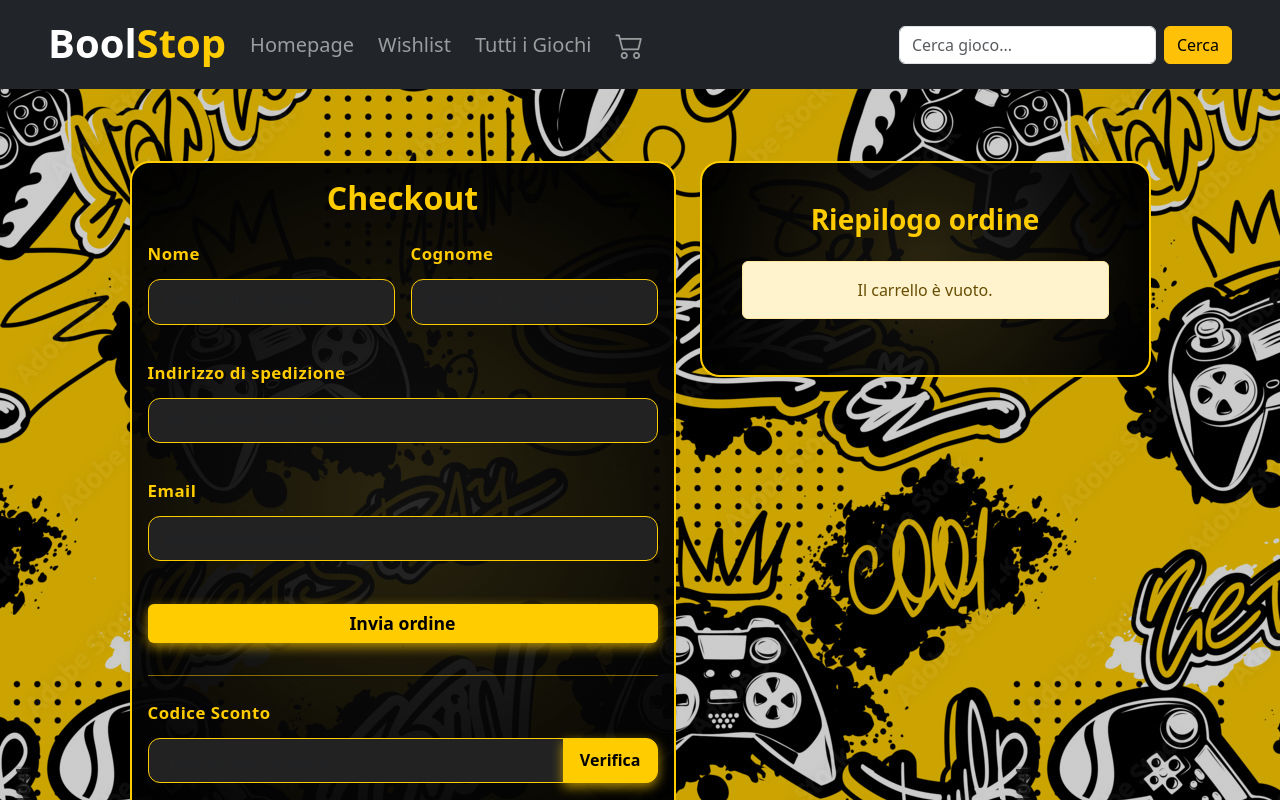
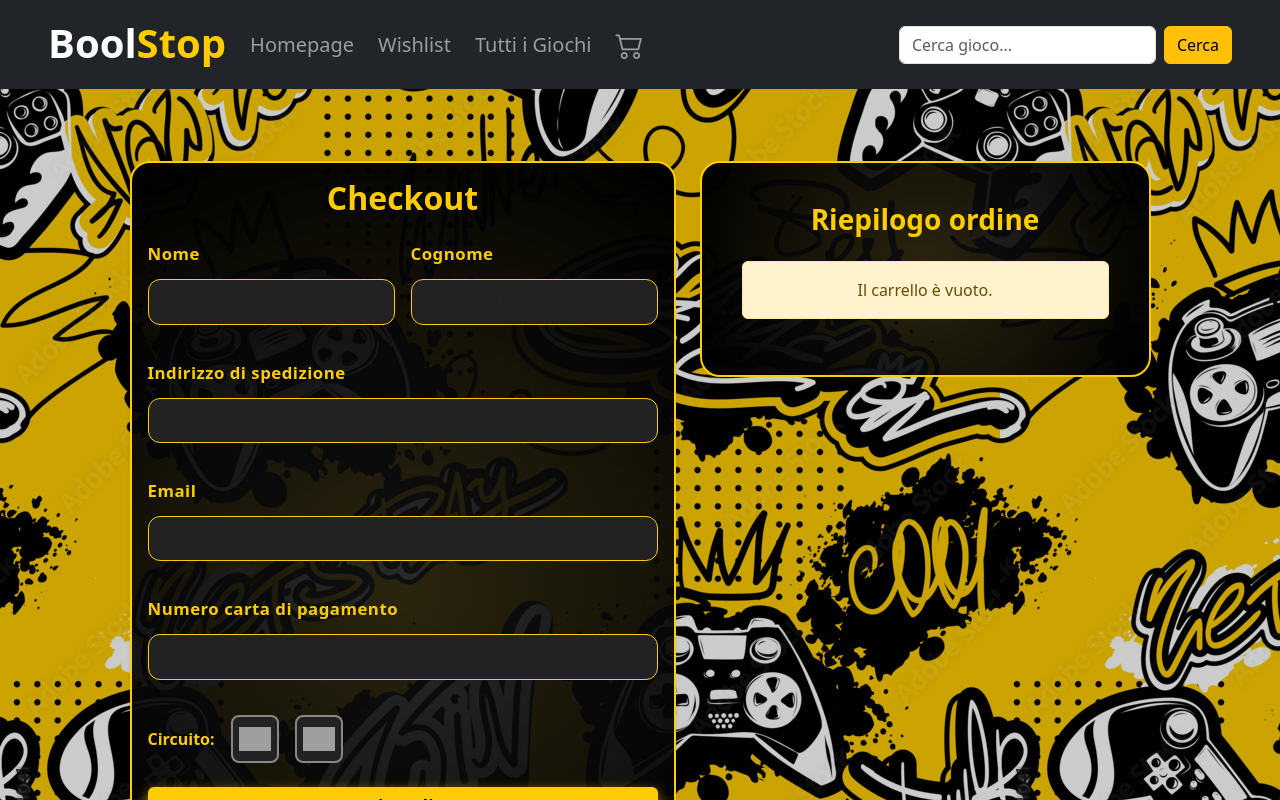
Before and after one commit to dannyarena/boolstop-frontend, a React (Vite) app: page /formCheckout in a window 1280 px wide. Shown: the top 800 px of the page. Built offline with nearby package versions, Linux system fonts and the light colour scheme; grey boxes are pictures that could not be loaded.

Commit message:
add input payment

```diff
--- a/src/pages/FormCheckoutPage.jsx
+++ b/src/pages/FormCheckoutPage.jsx
@@ -32,7 +32,9 @@ export default function FormCheckoutPage() {
     e.preventDefault();
     const dataToSend = { ...formData, videogames };
 
-    axios.post("http://localhost:3000/orders/addOrder", dataToSend).then((res) => console.log(res));
+    axios
+      .post("http://localhost:3000/orders/addOrder", dataToSend)
+      .then((res) => console.log(res));
 
     setFormData(initialFormData);
     localStorage.setItem(
@@ -64,7 +66,10 @@ export default function FormCheckoutPage() {
       .catch((err) => setMessageError(err.response.data.message));
   };
 
-  const totalPrice = cart.reduce((acc, item) => acc + item.price * item.amount, 0);
+  const totalPrice = cart.reduce(
+    (acc, item) => acc + item.price * item.amount,
+    0
+  );
 
   const itemDiscount = cart.reduce((acc, item) => {
     const discount = item.discount_percentage || 0;
@@ -90,11 +95,15 @@ export default function FormCheckoutPage() {
             style={{
               border: "2px solid #ffcc00",
               borderRadius: 20,
-              background: "radial-gradient(circle at center, #111111dc 0%, #000 100%)",
+              background:
+                "radial-gradient(circle at center, #111111dc 0%, #000 100%)",
             }}
           >
             <div className="card-body" style={{ borderRadius: 20 }}>
-              <h2 className="mb-4 text-center" style={{ color: "#ffcc00", fontWeight: 700 }}>
+              <h2
+                className="mb-4 text-center"
+                style={{ color: "#ffcc00", fontWeight: 700 }}
+              >
                 Checkout
               </h2>
               <form onSubmit={handleFormSubmit}>
@@ -195,6 +204,93 @@ export default function FormCheckoutPage() {
                       required
                     />
                   </div>
+                  {/* Input numero carta */}
+                  <div className="col-12 mt-3">
+                    <label
+                      htmlFor="card_number"
+                      className="form-label"
+                      style={{ color: "#ffcc00", fontWeight: 600 }}
+                    >
+                      Numero carta di pagamento
+                    </label>
+                    <input
+                      type="text"
+                      className="form-control"
+                      style={{
+                        background: "#222",
+                        color: "#fff",
+                        border: "1px solid #ffcc00",
+                      }}
+                      id="card_number"
+                      name="card_number"
+                      placeholder="0000 0000 0000 0000"
+                      maxLength={19}
+                      value={formData.card_number || ""}
+                      onChange={handleInputChange}
+                      pattern="[0-9 ]{13,19}"
+                      required
+                    />
+                  </div>
+                  {/* Selettore circuito carta */}
+                  <div className="col-12 mt-3 d-flex gap-3 align-items-center">
+                    <span style={{ color: "#ffcc00", fontWeight: 600 }}>
+                      Circuito:
+                    </span>
+                    <div
+                      onClick={() =>
+                        setFormData({ ...formData, card_circuit: "visa" })
+                      }
+                      style={{
+                        width: 48,
+                        height: 48,
+                        border:
+                          formData.card_circuit === "visa"
+                            ? "2px solid #ffcc00"
+                            : "2px solid #888",
+                        borderRadius: 8,
+                        display: "flex",
+                        alignItems: "center",
+                        justifyContent: "center",
+                        background:
+                          formData.card_circuit === "visa" ? "#fffbe6" : "#222",
+                        cursor: "pointer",
+                      }}
+                    >
+                      <img
+                        src="https://upload.wikimedia.org/wikipedia/commons/4/41/Visa_Logo.png"
+                        alt="Visa"
+                        style={{ width: 32 }}
+                      />
+                    </div>
+                    <div
+                      onClick={() =>
+                        setFormData({ ...formData, card_circuit: "mastercard" })
+                      }
+                      style={{
+                        width: 48,
+                        height: 48,
+                        border:
+                          formData.card_circuit === "mastercard"
+                            ? "2px solid #ffcc00"
+                            : "2px solid #888",
+                        borderRadius: 8,
+                        display: "flex",
+                        alignItems: "center",
+                        justifyContent: "center",
+                        background:
+                          formData.card_circuit === "mastercard"
+                            ? "#fffbe6"
+                            : "#222",
+                        cursor: "pointer",
+                      }}
+                    >
+                      <img
+                        src="https://upload.wikimedia.org/wikipedia/commons/0/04/Mastercard-logo.png"
+                        alt="Mastercard"
+                        style={{ width: 32 }}
+                      />
+                    </div>
+                  </div>
                 </div>
                 <button
                   type="submit"
@@ -210,7 +306,10 @@ export default function FormCheckoutPage() {
                   Invia ordine
                 </button>
               </form>
-              <hr className="my-4" style={{ borderColor: "#ffcc00", opacity: 0.5 }} />
+              <hr
+                className="my-4"
+                style={{ borderColor: "#ffcc00", opacity: 0.5 }}
+              />
               <form onSubmit={handleValidationDiscount} className="mb-3">
                 <label
                   htmlFor="discount_code_name"
@@ -262,7 +361,9 @@ export default function FormCheckoutPage() {
               <h3 className="text-center summary-title">Riepilogo ordine</h3>
 
               {cart.length === 0 ? (
-                <div className="alert alert-warning text-center">Il carrello è vuoto.</div>
+                <div className="alert alert-warning text-center">
+                  Il carrello è vuoto.
+                </div>
               ) : (
                 <ul className="list-group mb-4">
                   {cart.map((item) => (
@@ -272,9 +373,13 @@ export default function FormCheckoutPage() {
                     >
                       <div className="me-2 flex-grow-1">
                         <div className="fw-semibold item-name">{item.name}</div>
-                        <span className="badge quantity-badge">Quantità: x{item.amount}</span>
+                        <span className="badge quantity-badge">
+                          Quantità: x{item.amount}
+                        </span>
                       </div>
-                      <span className="item-price">€ {(item.price * item.amount).toFixed(2)}</span>
+                      <span className="item-price">
+                        € {(item.price * item.amount).toFixed(2)}
+                      </span>
                     </li>
                   ))}
                   {totalDiscount > 0 && (
@@ -295,12 +400,18 @@ export default function FormCheckoutPage() {
                   )}
 
                   <li className="list-group-item d-flex justify-content-between shipping-item">
-                    <span>{shippingCost > 0 ? `Spedizione:` : `Spedizione gratuita`}</span>
-                    {shippingCost > 0 && <span>€ {shippingCost.toFixed(2)}</span>}
+                    <span>
+                      {shippingCost > 0 ? `Spedizione:` : `Spedizione gratuita`}
+                    </span>
+                    {shippingCost > 0 && (
+                      <span>€ {shippingCost.toFixed(2)}</span>
+                    )}
                   </li>
                   <li className="list-group-item d-flex justify-content-between align-items-center total-item">
                     <span>Totale</span>
-                    <span className="total-badge">€ {totalWithShipping.toFixed(2)}</span>
+                    <span className="total-badge">
+                      € {totalWithShipping.toFixed(2)}
+                    </span>
                   </li>
                 </ul>
               )}
```
